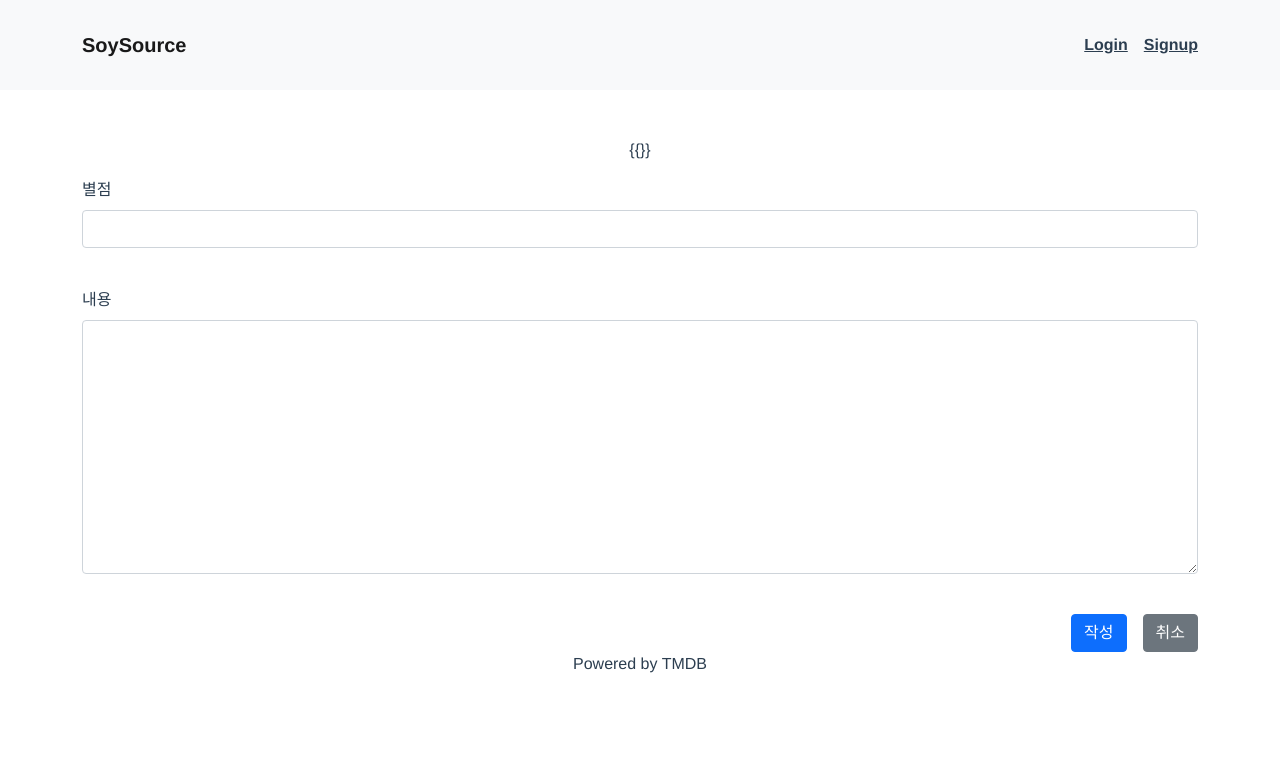
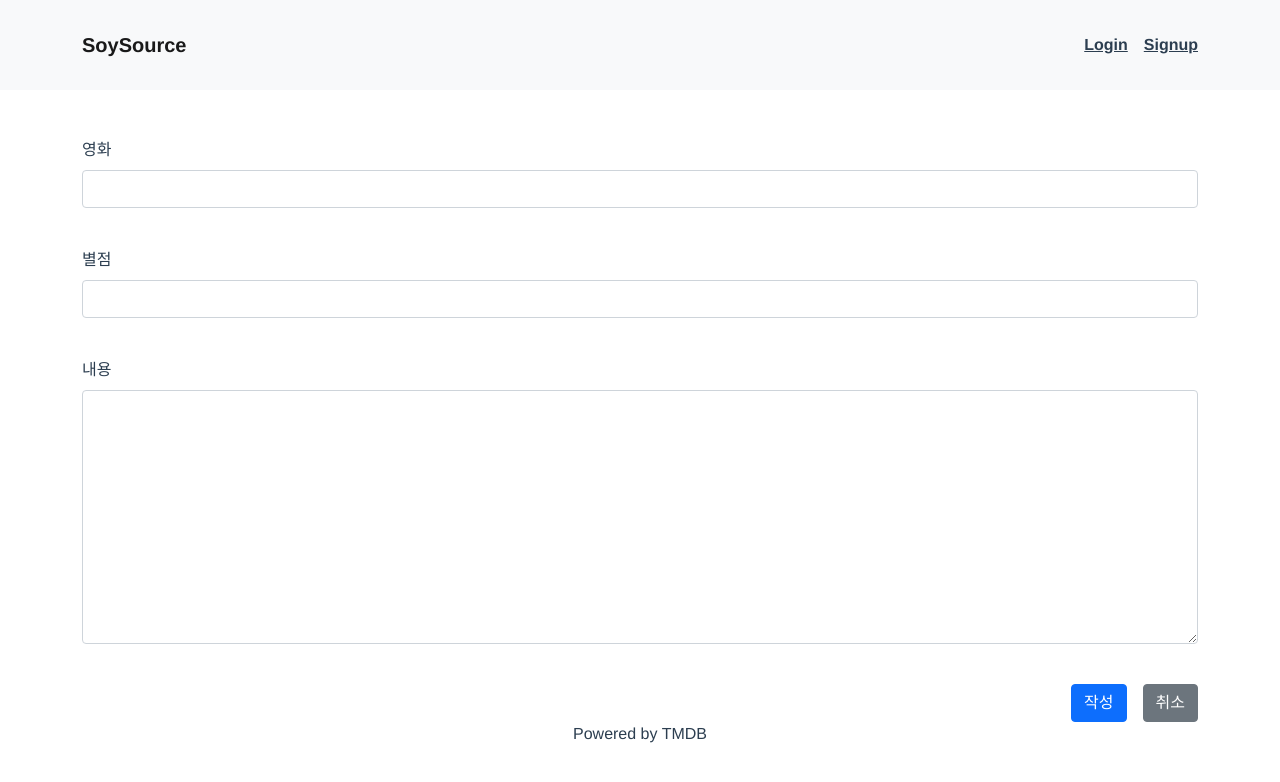
Before and after one commit to wondongYang/Movie-Recommand-Service, a Vue app in the folder client/: page /movies/1/reviewform in a window 1280 px wide. Shown: the top 782 px of the page. Built offline with nearby package versions, Linux system fonts and the light colour scheme; no server answers.

Commit message:
1120 login and comment

```diff
--- a/client/src/App.vue
+++ b/client/src/App.vue
@@ -45,6 +45,13 @@ export default {
     },
   },
   created: function () {
+    // 로그인 체크
+    const token = localStorage.getItem('jwt')
+    if (token) {
+      this.$store.state.login = true
+      // this.login = true
+    }
+
     // 영화 들고 오기
     this.$store.dispatch('getHomeMovies')
   }
--- a/client/src/components/ReviewDetailComments.vue
+++ b/client/src/components/ReviewDetailComments.vue
@@ -1,5 +1,7 @@
 <template>
   <div>
+    <hr>
+
     {{ comment.user.username }} : {{ comment.content }}
   </div>
 </template>
--- a/client/src/components/ReviewDetailCommentsform.vue
+++ b/client/src/components/ReviewDetailCommentsform.vue
@@ -46,6 +46,7 @@ export default {
           data: comment,
         })
         .then(() => {
+          this.$emit('commentAdded')
           this.commentInput = ''
         })
         .catch(error => {
--- a/client/src/views/ReviewDetail.vue
+++ b/client/src/views/ReviewDetail.vue
@@ -20,7 +20,7 @@
         <div v-for="(comment, idx) in review.comments" :key="idx">
           <ReviewDetailComments :comment="comment" />
         </div>
-        <ReviewDetailCommentsform :reviewId="reviewId" />
+        <ReviewDetailCommentsform :reviewId="reviewId" @commentAdded="getReview" />
         <!-- {{ review.comment_set }} -->
       </div>
     </div>
--- a/client/src/views/ReviewForm.vue
+++ b/client/src/views/ReviewForm.vue
@@ -1,11 +1,11 @@
 <template>
   <div class="container">
-    <p>{{}}</p>
+    <p>{{movie}}</p>
 
-    <!-- <div class="mb-3 text-start">
+    <div class="mb-3 text-start">
       <label for="movie" class="form-label me-auto">영화</label>
-      <input id="movie" type="text" :placeholder="영화" class="form-control"> <br>
-    </div> -->
+      <input id="movie" type="text" :placeholder="movie" class="form-control"> <br>
+    </div>
     <div class="mb-3 text-start">
       <label for="rank" class="form-label me-auto">별점</label>
       <input id="rank" type="text" v-model.trim="rank" class="form-control"> <br>
@@ -33,7 +33,7 @@ export default {
       title: '',
       content: '',
       rank: '',
-      // movie: '',
+      movie: '',
 
     }
   },
```
Also changed, not shown: 1 other file (tests, documents, lock files or other folders).
